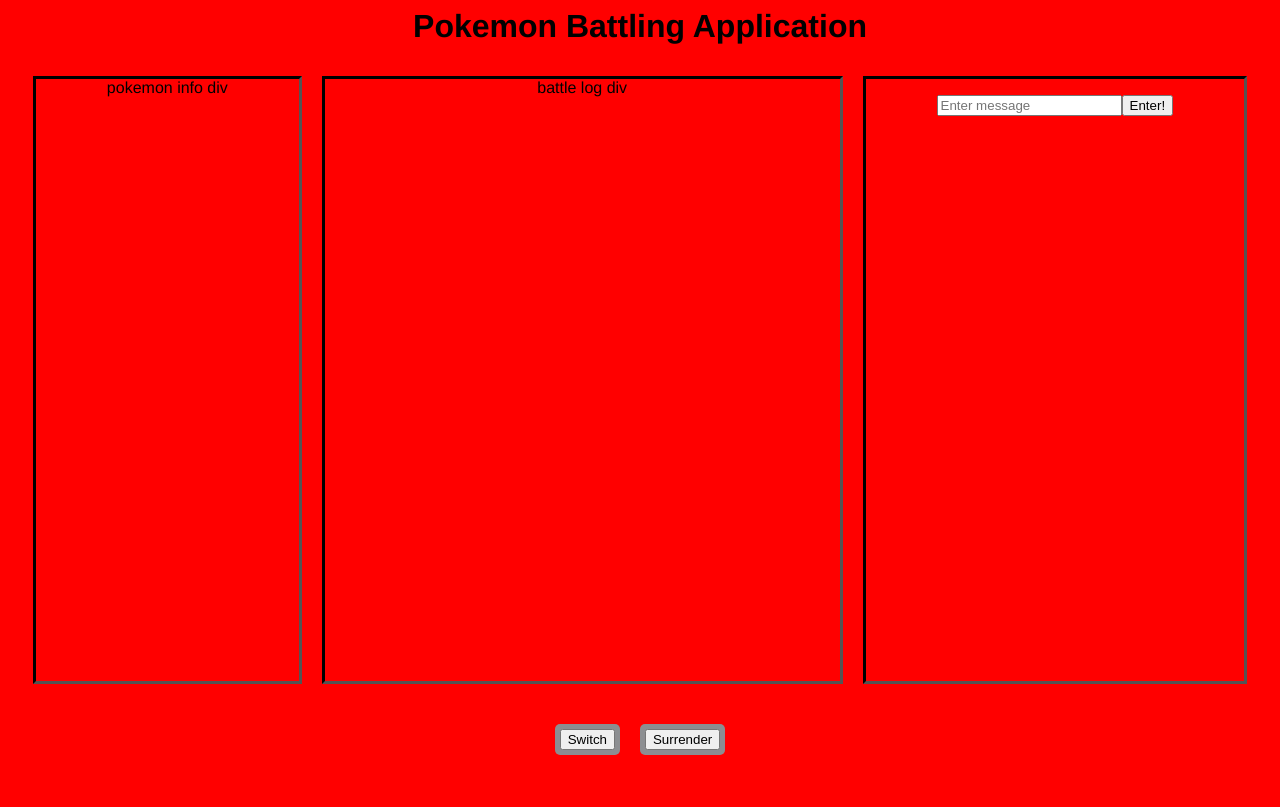
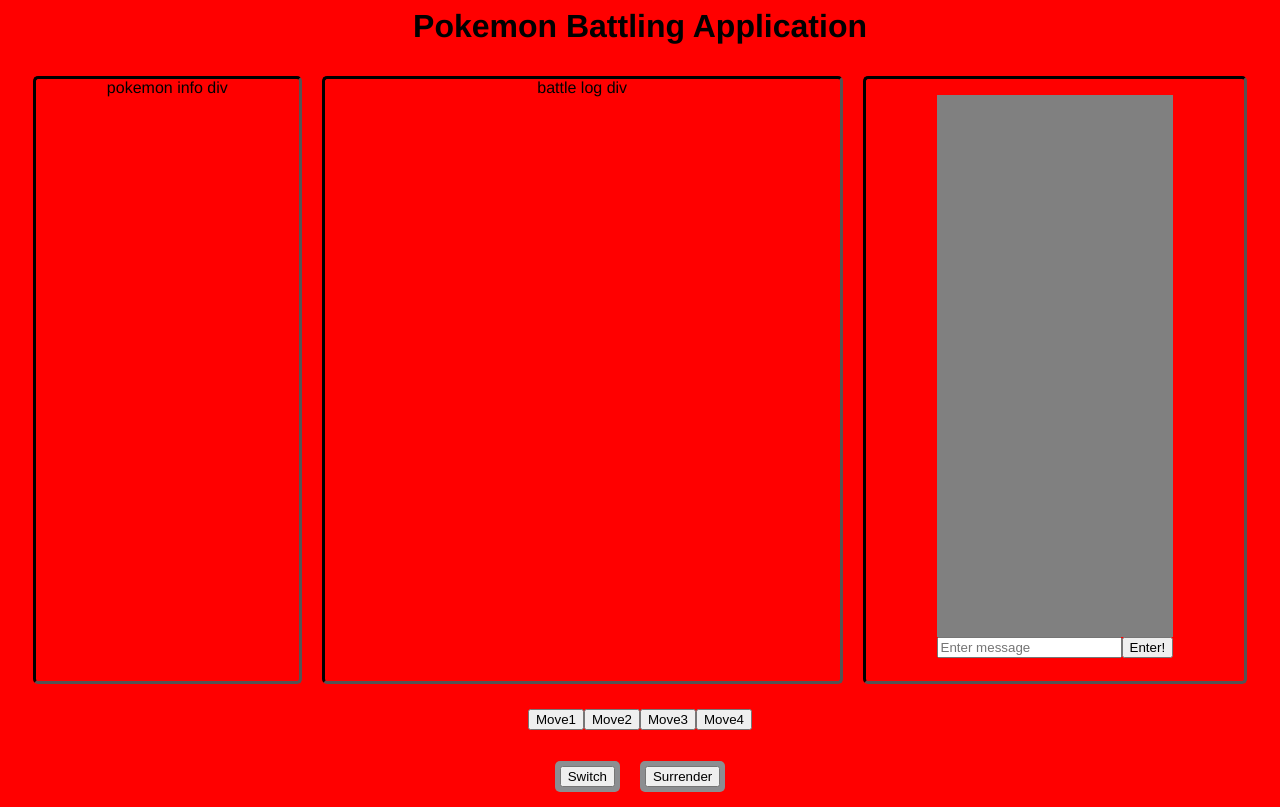
Before and after one commit to vingspann/PBA, a Python web app: template templates/index.html in a window 1280 px wide. Before the commit the page ends 755 px from the top, so only its background shows below. Run offline with Jinja, Linux system fonts and the light colour scheme; the template is opened without the code that fills it, so the values that code supplies are empty; style sheets or scripts are compiled from the project's sources; some libraries are stand-ins or nearby versions.

Commit message:
command buttons now render and added some css styling

```diff
--- /dev/null
+++ b/scripts/battlePage/CmdBtn.js
@@ -0,0 +1,41 @@
+import * as React from 'react';
+
+import { Socket } from './Socket';
+
+export class CmdBtn extends React.Component {
+    constructor(props){
+        super(props);
+        this.state = {
+
+        };
+
+        this.handleSubmit = this.handleSubmit.bind(this);
+        this.componentDidMount = this.componentDidMount.bind(this);
+
+    }
+
+
+    handleSubmit(event) {
+        event.preventDefault();
+
+        console.log('Move button clicked');
+
+    }
+
+    componentDidMount(){
+
+    }
+
+    render() {
+        return (
+            <div>
+                <form onSubmit={this.handleSubmit}>
+                    <button>Move1</button>
+                    <button>Move2</button>
+                    <button>Move3</button>
+                    <button>Move4</button>
+                </form>
+            </div>
+        );
+    }
+}
--- a/scripts/battlePage/Content.js
+++ b/scripts/battlePage/Content.js
@@ -1,5 +1,6 @@
 import * as React from 'react';
 import { ChatLog } from './ChatLog';
+import { CmdBtn } from './CmdBtn';
 
 export class Content extends React.Component{
     constructor(props){
@@ -22,7 +23,7 @@ export class Content extends React.Component{
                     <div id="battleLog">battle log div</div>
                     <div id="chat"><ChatLog/></div>
                 </div>
-                <div id="cmdBtn"><cmdBtn/></div>
+                <div id="cmdButton"><CmdBtn/></div>
                 <div id="gameAction">
                    <div class="actionBtn"><input type="submit" value="Switch" /></div>
                    <div class="actionBtn"><input type="submit" value="Surrender" /></div>
--- a/static/css/PBA.css
+++ b/static/css/PBA.css
@@ -20,7 +20,7 @@ body {
 
 }
 
-#cmdBtn{
+#cmdButton{
     display: flex;
     flex-direction: row;
     justify-content: center;
@@ -39,6 +39,7 @@ body {
     flex-grow: 1;
     justify-content: center;
     margin: 10px;
+    border-radius: 5px;
     border: inset black;
 }
 
@@ -47,6 +48,7 @@ body {
     flex-grow: 3;
     justify-content: center;
     margin: 10px;
+    border-radius: 5px;
     border: inset black;
 }
 
@@ -55,7 +57,14 @@ body {
     flex-grow: 1;
     justify-content: center;
     margin: 10px;
+    border-radius: 5px;
     border: inset black;
+}
+
+#chatLog {
+    height: 90%;
+    background: gray;
+    width: auto;
 }
 
 .actionBtn{
```
